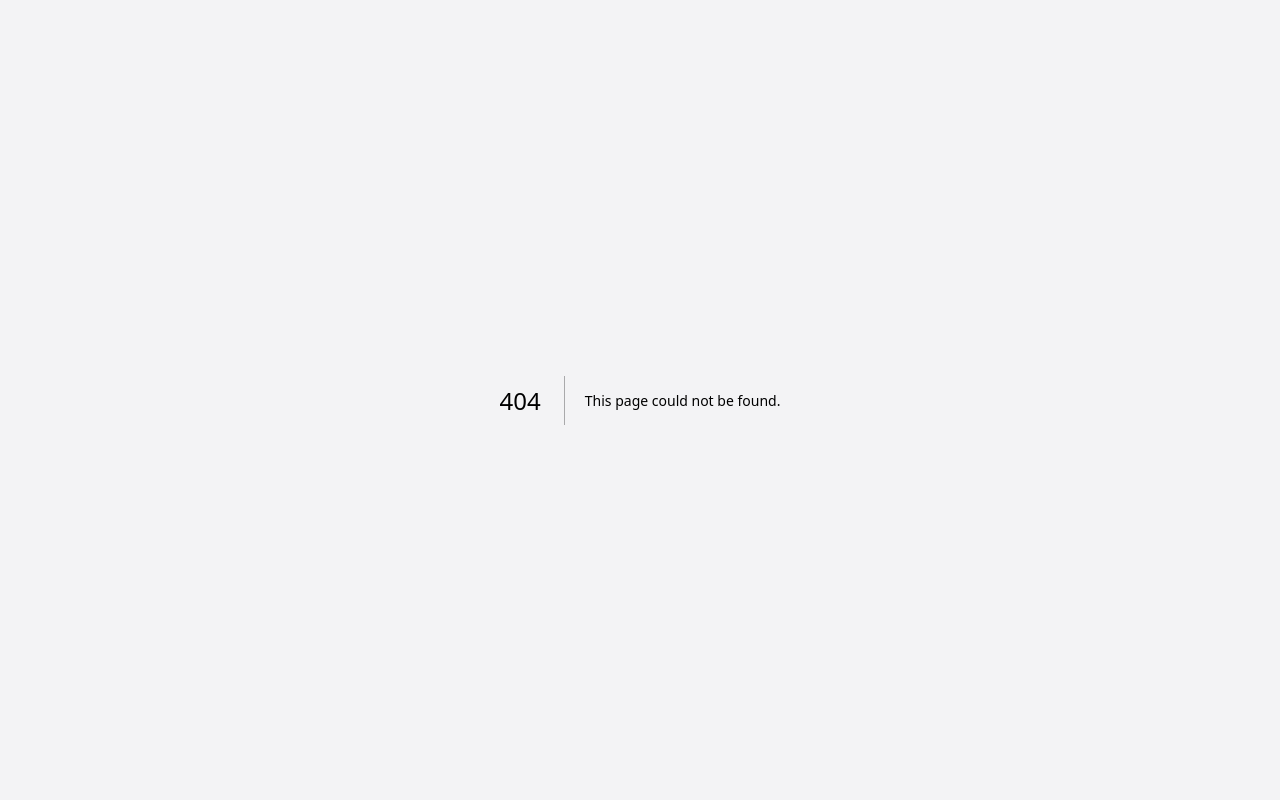
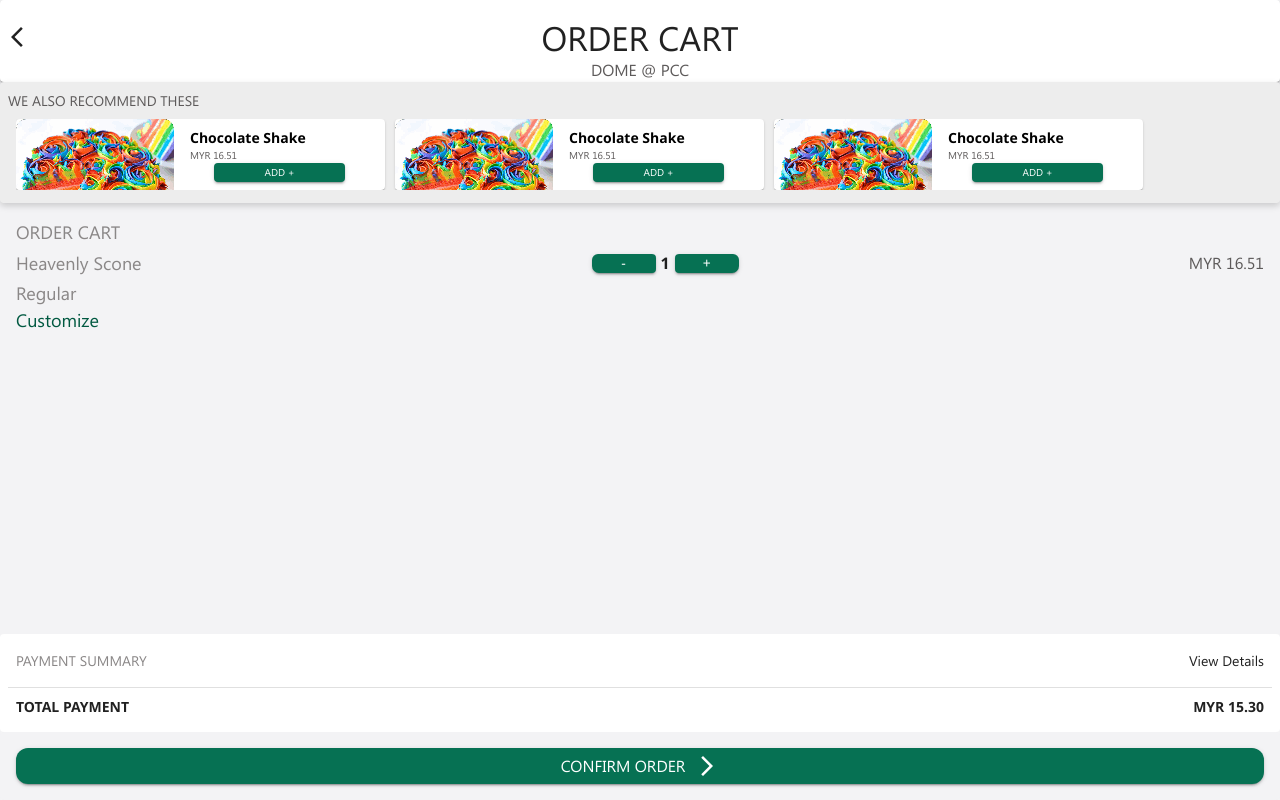
Before and after one commit to Elixir-Techne/hg-restaurant-app, a Next.js app: page /order in a window 1280 px wide. Before the commit this address had no page. Built offline with nearby package versions, Linux system fonts and the light colour scheme.

Commit message:
order page.

```diff
--- /dev/null
+++ b/src/app/order/page.js
@@ -0,0 +1,54 @@
+'use client'
+
+import ArrowBackIosNewIcon from '@mui/icons-material/ArrowBackIosNew'
+import ArrowForwardIosIcon from '@mui/icons-material/ArrowForwardIos'
+import { Box, Button, Card, CardHeader, Typography } from '@mui/material'
+import { styled } from 'styled-components'
+
+import OrderList from '@/components/OrderLIst'
+import PaymentSummary from '@/components/PaymentSummary'
+import RecommendedOrderCard from '@/components/RecommendedOrderCard'
+
+const StyledCard = styled(Card)({
+  height: '82px',
+  minWidth: '378px',
+  filter: 'drop-shadow(0px 3px 3px rgba(0,0,0,0.16 ))',
+  boxShadow: 'none',
+  position: 'relative',
+})
+
+export default function Order() {
+  return (
+    <Box display="flex" flexDirection="column" height="100vh">
+      <StyledCard>
+        <ArrowBackIosNewIcon sx={{ position: 'absolute', top: 25, left: 5 }} />
+        <CardHeader
+          title={<Typography variant="h4">ORDER CART</Typography>}
+          sx={{ textAlign: 'center' }}
+          subheader={
+            <Typography sx={{ color: '#5D5A5A', fontStyle: 'bold' }}>
+              DOME @ PCC
+            </Typography>
+          }
+        />
+      </StyledCard>
+      <RecommendedOrderCard />
+      <OrderList />
+      <Box mt="auto">
+        <PaymentSummary />
+        <Card
+          sx={{
+            boxShadow: 'none',
+            padding: '1rem',
+            backgroundColor: '#F3F3F5',
+          }}
+        >
+          <Button variant="contained" fullWidth sx={{ borderRadius: '12px' }}>
+            <Typography sx={{ mr: '10px' }}>CONFIRM ORDER</Typography>
+            <ArrowForwardIosIcon />
+          </Button>
+        </Card>
+      </Box>
+    </Box>
+  )
+}
--- /dev/null
+++ b/src/components/IncrementInput/index.js
@@ -0,0 +1,28 @@
+import { Box, Button, IconButton, Typography } from '@mui/material'
+import { styled } from 'styled-components'
+
+const StyledButton = styled(Button)({
+  minWidth: '24px ',
+  height: '19px',
+  padding: 0,
+})
+
+export default function IncrementInput() {
+  return (
+    <Box display="flex" alignItems="center" justifyContent="space-between">
+      <StyledButton
+        variant="contained"
+        sx={{ borderTopLeftRadius: '6px', borderBottomLeftRadius: '7px' }}
+      >
+        -
+      </StyledButton>
+      <Typography sx={{ margin: '5px', fontWeight: 'bold' }}>1</Typography>
+      <StyledButton
+        variant="contained"
+        sx={{ borderTopRightRadius: '6px', borderBottomRightRadius: '7px' }}
+      >
+        +
+      </StyledButton>
+    </Box>
+  )
+}
--- /dev/null
+++ b/src/components/OrderLIst/index.js
@@ -0,0 +1,26 @@
+import { Box, Typography } from '@mui/material'
+
+import IncrementInput from '../IncrementInput'
+
+export default function OrderList() {
+  return (
+    <Box mx={4} my={4}>
+      <Typography sx={{ color: '#8A8787', fontSize: '18px' }}>
+        ORDER CART
+      </Typography>
+      <Box display="flex" justifyContent="space-between" alignItems="center">
+        <Typography sx={{ color: '#8A8787', fontSize: '18px' }}>
+          Heavenly Scone
+        </Typography>
+        <IncrementInput />
+        <Typography sx={{ color: '#5D5A5A' }}>MYR 16.51</Typography>
+      </Box>
+      <Typography sx={{ color: '#8A8787', fontSize: '18px' }}>
+        Regular
+      </Typography>
+      <Typography sx={{ color: '#015941', fontSize: '18px' }}>
+        Customize
+      </Typography>
+    </Box>
+  )
+}
--- /dev/null
+++ b/src/components/PaymentSummary/index.js
@@ -0,0 +1,41 @@
+import { Box, Card, Divider, Typography } from '@mui/material'
+
+export default function PaymentSummary() {
+  return (
+    <Card
+      sx={{
+        backgroundColor: '#FFFFFF',
+        height: '98px',
+        boxShadow: 'none',
+      }}
+    >
+      <Box
+        display="flex"
+        alignItems="center"
+        justifyContent="space-between"
+        mx={4}
+        my={4}
+      >
+        <Typography sx={{ color: '#8A8787', fontSize: '14px' }}>
+          PAYMENT SUMMARY
+        </Typography>
+        <Typography sx={{ fontSize: '14px' }}>View Details</Typography>
+      </Box>
+      <Divider variant="middle" />
+      <Box
+        display="flex"
+        alignItems="center"
+        justifyContent="space-between"
+        mx={4}
+        my={2}
+      >
+        <Typography sx={{ fontSize: '14px', fontWeight: 'bold' }}>
+          TOTAL PAYMENT
+        </Typography>
+        <Typography sx={{ fontSize: '14px', fontWeight: 'bold' }}>
+          MYR 15.30
+        </Typography>
+      </Box>
+    </Card>
+  )
+}
--- /dev/null
+++ b/src/components/RecommendedOrderCard/index.js
@@ -0,0 +1,96 @@
+'use client'
+
+import {
+  Box,
+  Button,
+  Card,
+  CardHeader,
+  Typography,
+} from '@mui/material'
+import Image from 'next/image'
+import { styled } from 'styled-components'
+
+import cakePng from '../../assets/icons/cake.png'
+
+const StyledCard = styled(Card)({
+  background: '#ffffff',
+  boxShadow: 'none',
+  borderRadius: '12px',
+  height: '71px',
+  maxHeight: '71px',
+  minWidth: '307px',
+  display: 'flex',
+})
+
+const data = [
+  {
+    id: 1,
+    name: ' Chocolate Shake',
+    price: ' MYR 16.51',
+  },
+  {
+    id: 2,
+    name: ' Chocolate Shake',
+    price: ' MYR 16.51',
+  },
+  {
+    id: 3,
+    name: ' Chocolate Shake',
+    price: ' MYR 16.51',
+  },
+]
+
+export default function RecommendedOrderCard() {
+  return (
+    <Card
+      sx={{
+        background: '#EDEDED',
+        height: '121px',
+        boxShadow: 'none',
+        filter: 'drop-shadow(0px 3px 3px rgba(0,0,0,0.16 ))',
+      }}
+    >
+      <CardHeader
+        title={
+          <Typography sx={{ color: '#5D5A5A', fontSize: '14px' }}>
+            WE ALSO RECOMMEND THESE
+          </Typography>
+        }
+        sx={{ padding: '8px' }}
+      />
+      <Box mx={4} sx={{ overflowX: 'auto' }} display="flex" gap="10px">
+        {data.map((item) => (
+          <StyledCard key={item.id}>
+            <Image
+              src={cakePng}
+              alt=""
+              style={{ height: '71px !important', width: '87px !important' }}
+            />
+            <Box display="flex" flexDirection="column" mx={4} my={2}>
+              <Box>
+                <Typography
+                  sx={{
+                    color: '#000000',
+                    fontSize: '14px',
+                    fontWeight: 'bold',
+                  }}
+                >
+                  {item.name}
+                </Typography>
+                <Typography sx={{ color: '#5D5A5A', fontSize: '10px' }}>
+                  {item.price}
+                </Typography>
+              </Box>
+              <Button
+                variant="contained"
+                sx={{ height: '19px', width: '131px', mx: 6 }}
+              >
+                <Typography sx={{ fontSize: '10px' }}>Add +</Typography>
+              </Button>
+            </Box>
+          </StyledCard>
+        ))}
+      </Box>
+    </Card>
+  )
+}
```
